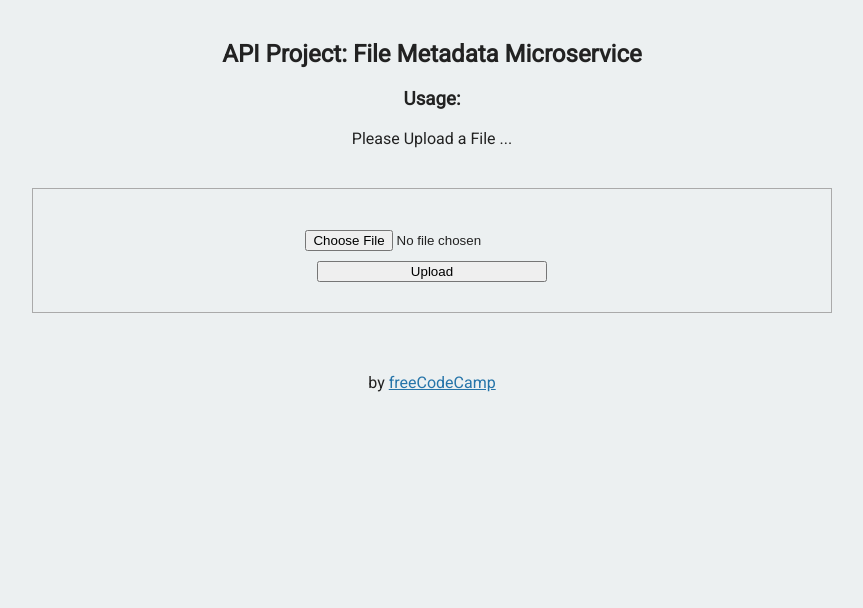
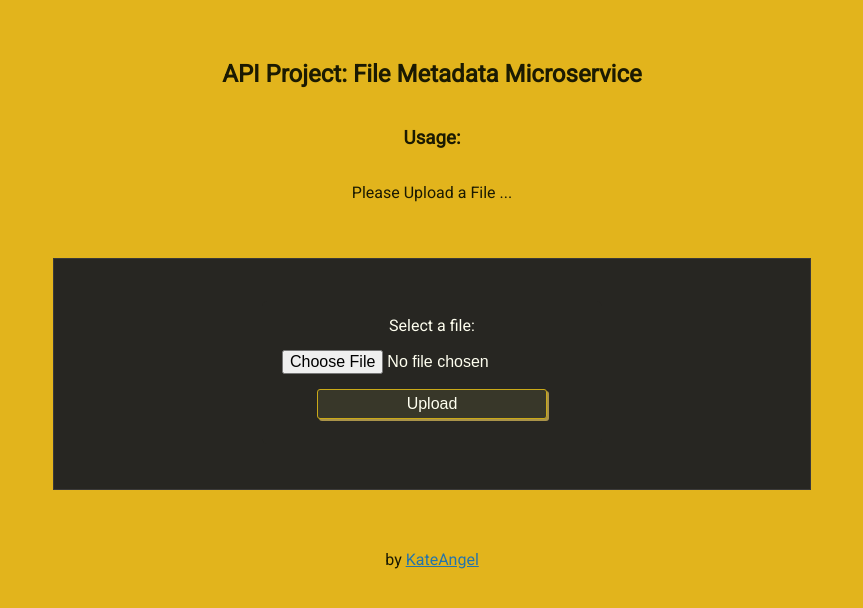
Before and after one commit to KateAngel/FileMetadataMicroservice, a website: page views/index.html in a window 1280 px wide. Shown: the whole page, without its empty margins (208-1071 px from the left). Drawn offline with Linux system fonts and the light colour scheme.

Commit message:
fix: style

```diff
--- /dev/null
+++ b/public/style.scss
@@ -0,0 +1,91 @@
+/****** Main Styling ******/
+$bg-color-main: #e2b41c;
+$bg-color-form: #272622;
+$bg-color-input: lighten($bg-color-form, 10%);
+$bg-color-submit: #383729;
+$bg-color-code: lighten($bg-color-form, 20%);
+$txt-color-main: rgb(27, 26, 2);
+$txt-color-input: ivory;
+$txt-color-input-ph: rgb(228, 227, 220);
+$txt-color-form: ivory;
+$border-color-input: rgb(58, 57, 57);
+$border-color-submit: rgb(202, 169, 24);
+$box-sh-color-submit: #aa9349;
+
+* {
+  box-sizing: border-box;
+}
+
+body {
+  font-family: 'Roboto', sans-serif;
+  font-size: 16px;
+  color: $txt-color-main;
+  background-color: $bg-color-main;
+  text-align: center;
+}
+
+.container {
+  display: flex;
+  flex-direction: column;
+  align-items: center;
+  padding: 0;
+  margin-top: 40px;
+}
+
+h3 {
+  font-weight: bold;
+}
+
+.view {
+  position:relative;
+  margin: auto;
+  margin-top: 40px;
+  background-color: $bg-color-form;
+  border: 1px solid $border-color-input;
+  padding: 20px;
+  width: 60%;
+  min-width: 400px;
+}
+
+form {
+  margin-bottom: 25px;
+  padding: 15px;
+  background-color: $bg-color-form;
+  color: $txt-color-form;
+  display: inline-block;
+  width: 100%;
+  max-width: 340px;
+  border-radius: 5px;
+}
+
+input {
+  display: block;
+  position: relative;
+  margin: 10px auto;
+  padding: 5px;
+  border-radius: 3px;
+  color: $txt-color-input;
+  font-size: 16px;
+}
+
+input[type=submit] {
+  width: 230px;
+  font-size: 16px;
+  border-radius: 3px;
+  background-color: $bg-color-submit;
+  border: 1px solid $border-color-submit;
+  box-shadow: 2px 2px $box-sh-color-submit;
+  cursor: pointer;
+}
+
+input[type=submit]:hover {
+  background-color: $border-color-submit;
+}
+
+.footer {
+  margin-top: 60px;
+}
+
+a {
+  color: #2574A9;
+}
--- a/views/index.html
+++ b/views/index.html
@@ -19,6 +19,7 @@
         <div class="view">
           <h4 id="output"></h4>
           <form enctype="multipart/form-data" method="POST" action="/api/fileanalyse">
+            <label for="myfile">Select a file:</label>
             <input id="inputfield" type="file" name="upfile">
             <input id="button" type="submit" value="Upload">
           </form>
@@ -27,7 +28,7 @@
       <div class="footer">
         <p>
           by
-          <a href="http://www.freecodecamp.com">freeCodeCamp</a>
+          <a href="https://github.com/KateAngel">KateAngel</a>
         </p>
       </div>
    </body>
```
Also changed, not shown: public/style.css, 1 other file.
